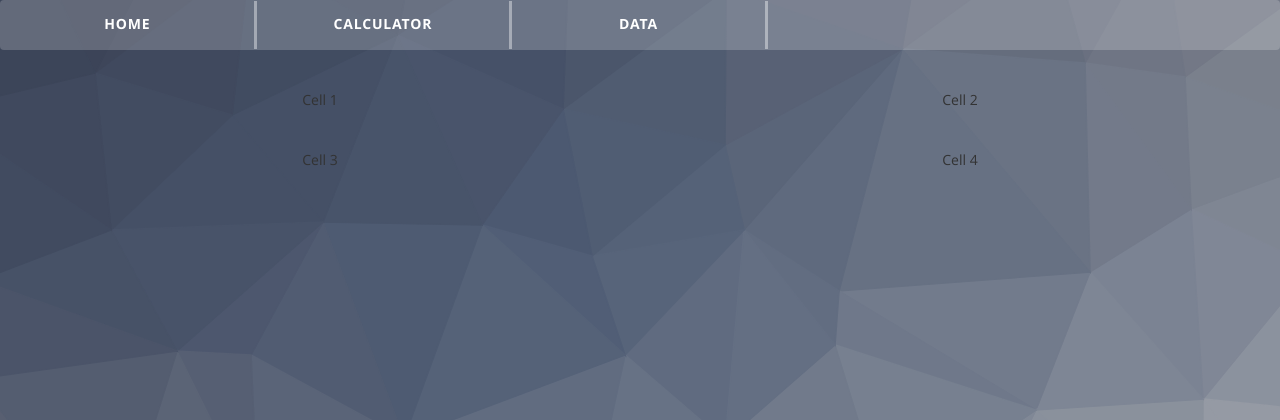
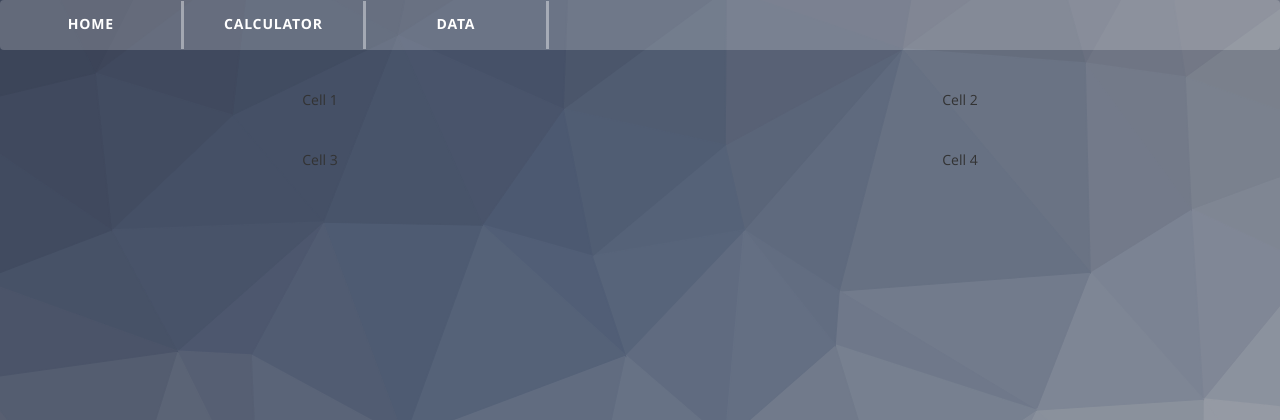
Before and after one commit to ronaldroy13/ATS-2.0, a Flask app: page / in a window 1280 px wide. Shown: the top 420 px of the page. Run offline with Flask 2, Linux system fonts and the light colour scheme; some libraries are stand-ins or nearby versions; some web fonts are replaced.

Commit message:
smaller nav buttons x

```diff
--- a/static/style.css
+++ b/static/style.css
@@ -21,7 +21,7 @@ body {
 
 .navbar {
 	display: grid;
-	grid-template-columns: repeat(5 , 1fr);
+	grid-template-columns: repeat(7 , 1fr);
 	grid-template-rows: 1fr;
 	text-align: center;
 
```
